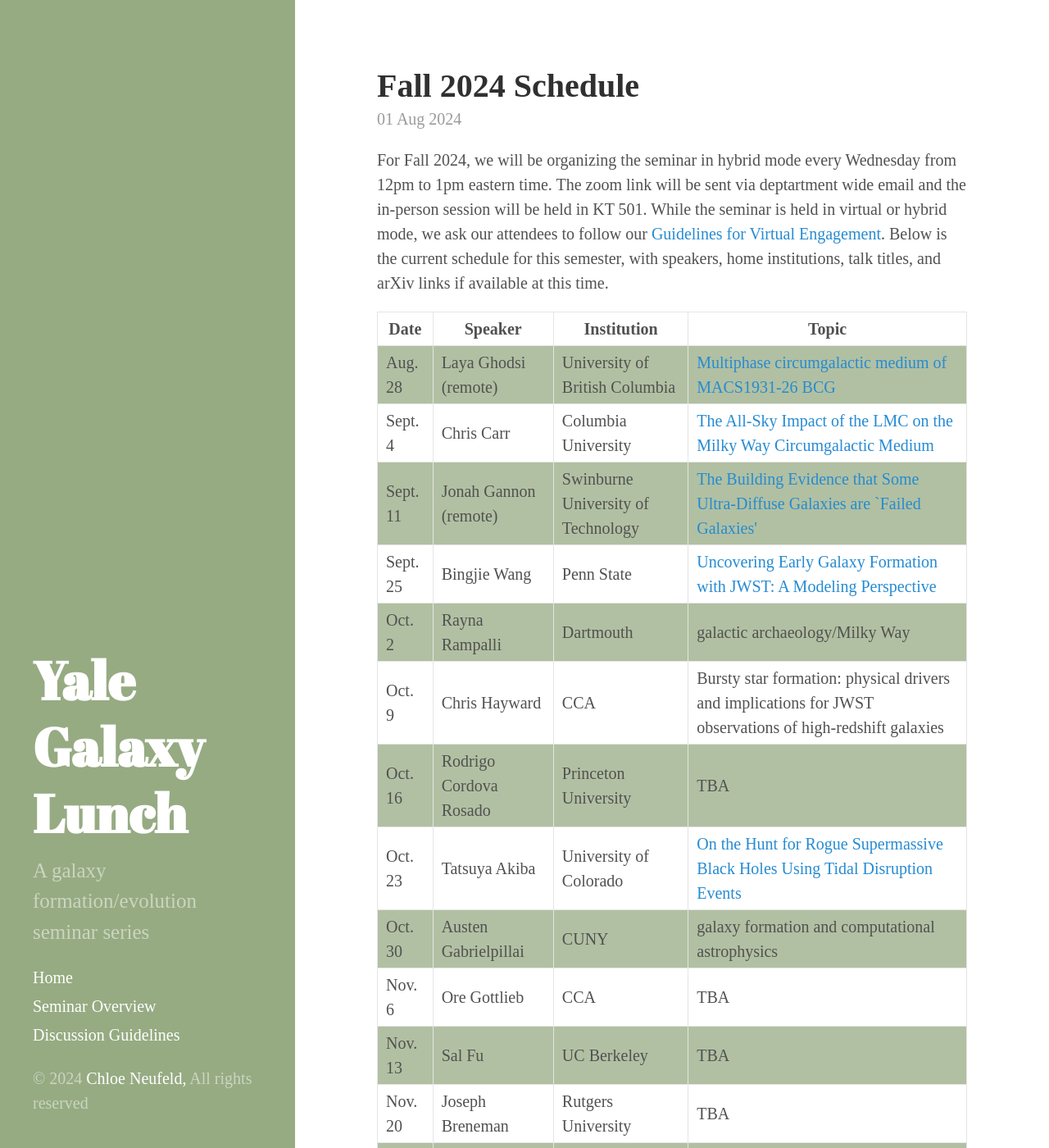
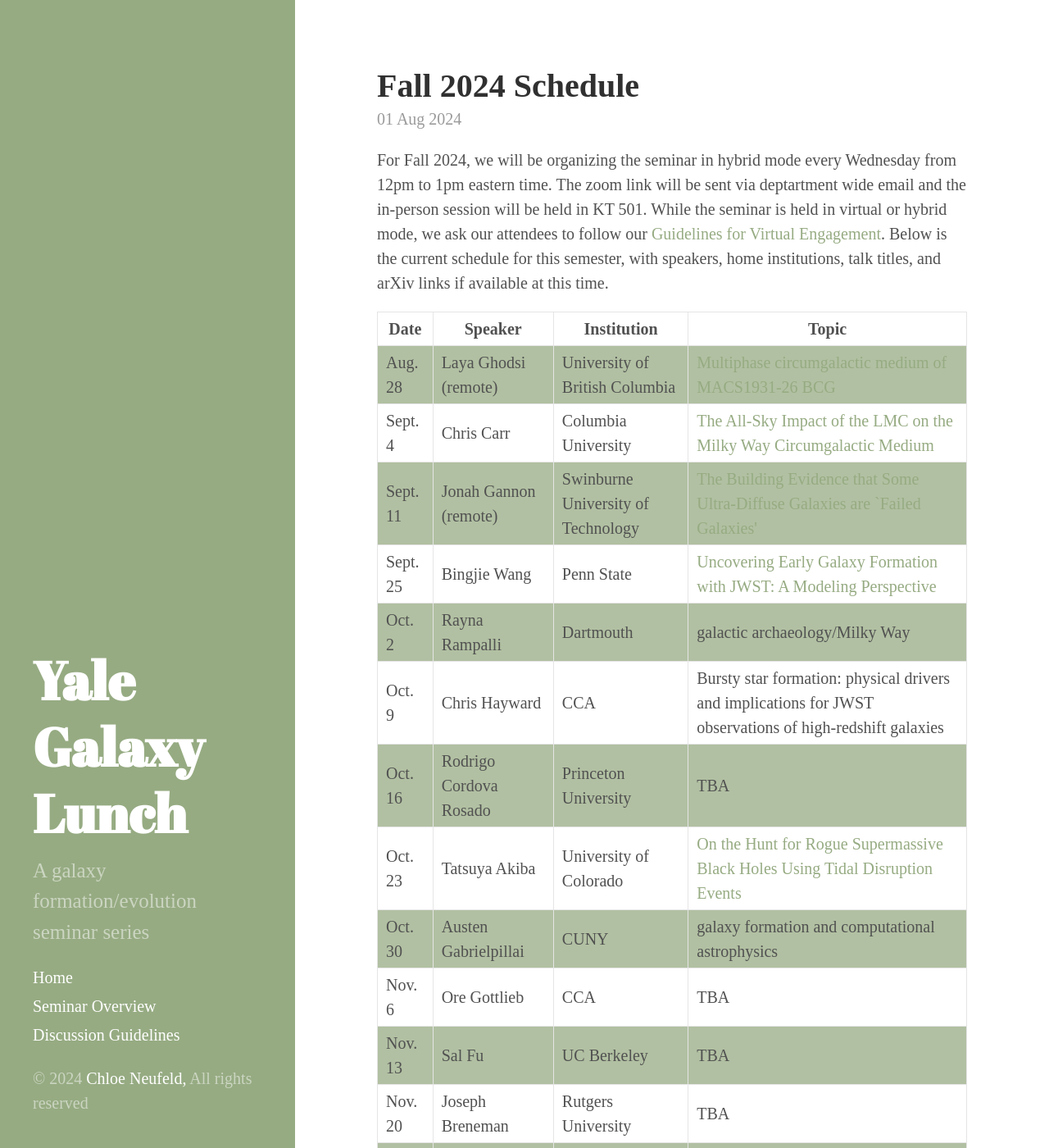
Before and after one commit to yalegalaxylunch/yalegalaxylunch.github.io, a Jekyll site: the page built from index.html, in a window 1280 px wide and 1400 px high. Shown: the whole window at 82% size. Built offline with Jekyll 4.4.1, drawn with Linux system fonts in a browser that asks for light colours; the list of posts is cut into pages by our own code.

Commit message:
changing colors

```diff
--- a/public/css/poole.css
+++ b/public/css/poole.css
@@ -67,7 +67,7 @@
 
 /* No `:visited` state is required by default (browsers will use `a`) */
 a {
-  color: #268bd2;
+  color: #96ab82;
   text-decoration: none;
 }
 a strong {
@@ -370,7 +370,7 @@
   color: #999;
 }
 .related-posts li a:hover {
-  color: #268bd2;
+  color: #96ab82;
   text-decoration: none;
 }
 .related-posts li a:hover small {
```
